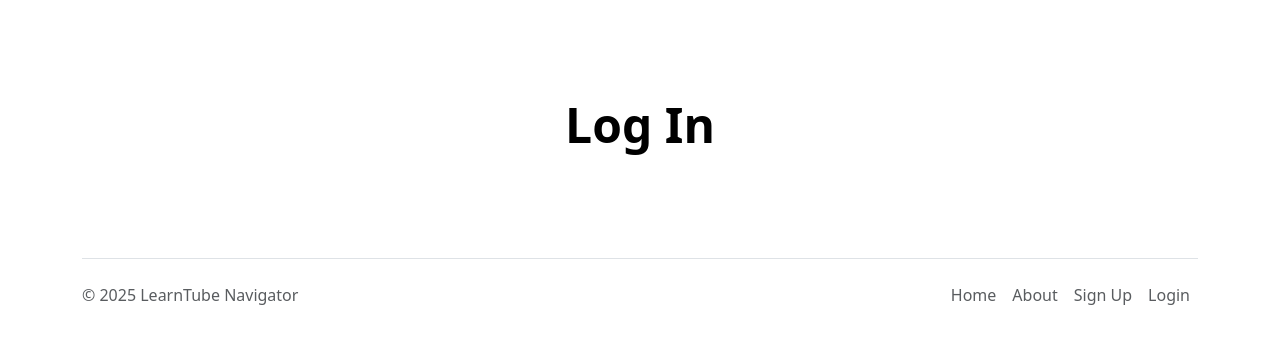
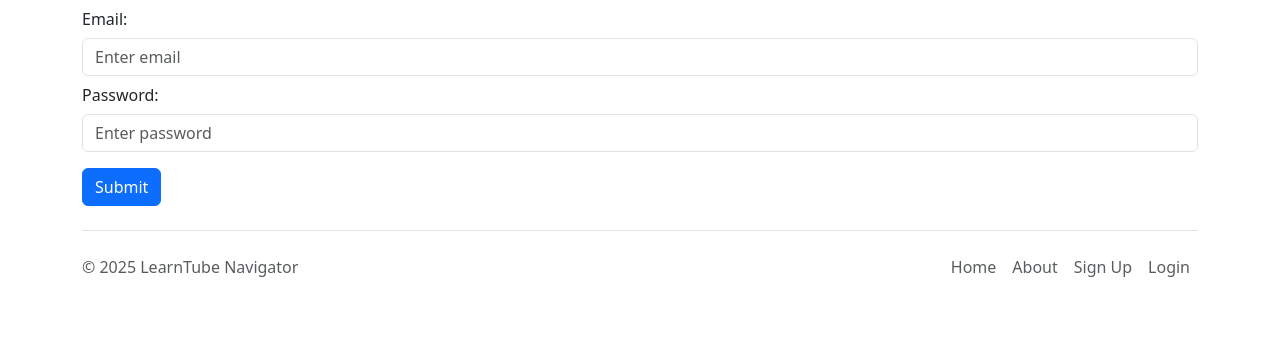
Before and after one commit to EdwinRodger/education-website, a Flask app: page /login in a window 1280 px wide. Shown: the part 56-400 px from the top of the page. Run offline with Flask 3, Linux system fonts and the light colour scheme.

Commit message:
created login and dashboard

```diff
--- a/app.py
+++ b/app.py
@@ -24,5 +24,10 @@ def login():
     return render_template("login.html")
 
 
+@app.route("/dashboard")
+def dashboard():
+    return render_template("dashboard.html")
+
+
 if __name__ == "__main__":
     app.run(debug=True)
--- a/templates/login.html
+++ b/templates/login.html
@@ -1,7 +1,41 @@
 {% extends 'layout.html' %}
 
 {% block main %}
-<div class="px-4 py-5 my-5 text-center">
-    <h1 class="display-5 fw-bold text-body-emphasis">Log In</h1>
-</div>
+<form>
+    <div class="form-group">
+        <label for="email" class="col-form-label">Email:</label>
+        <input type="email" class="form-control" id="email" name="email" placeholder="Enter email">
+    </div>
+    <div class="form-group">
+        <label for="password" class="col-form-label">Password:</label>
+        <input type="password" class="form-control" id="password" name="password" placeholder="Enter password">
+    </div>
+    <button type="submit" class="btn btn-primary mt-3">Submit</button>
+</form>
+
+<script>
+    // Get the form elements
+    const form = document.querySelector('form');
+    const emailInput = document.querySelector('#email');
+    const passwordInput = document.querySelector('#password');
+
+    // Add an event listener to the form submit event
+    form.addEventListener('submit', (e) => {
+        // Prevent the default form submission behavior
+        e.preventDefault();
+
+        // Get the email and password values
+        const email = emailInput.value;
+        const password = passwordInput.value;
+
+        // Check if the email and password are "root"
+        if (email === 'root@gmail.com' && password === 'root') {
+            // Redirect to the dashboard page
+            window.location.href = 'dashboard';
+        } else {
+            // Display an error message
+            alert('Invalid email or password');
+        }
+    });
+</script>
 {% endblock %}
```
Also changed, not shown: templates/dashboard.html (added, +22 -0 lines).
